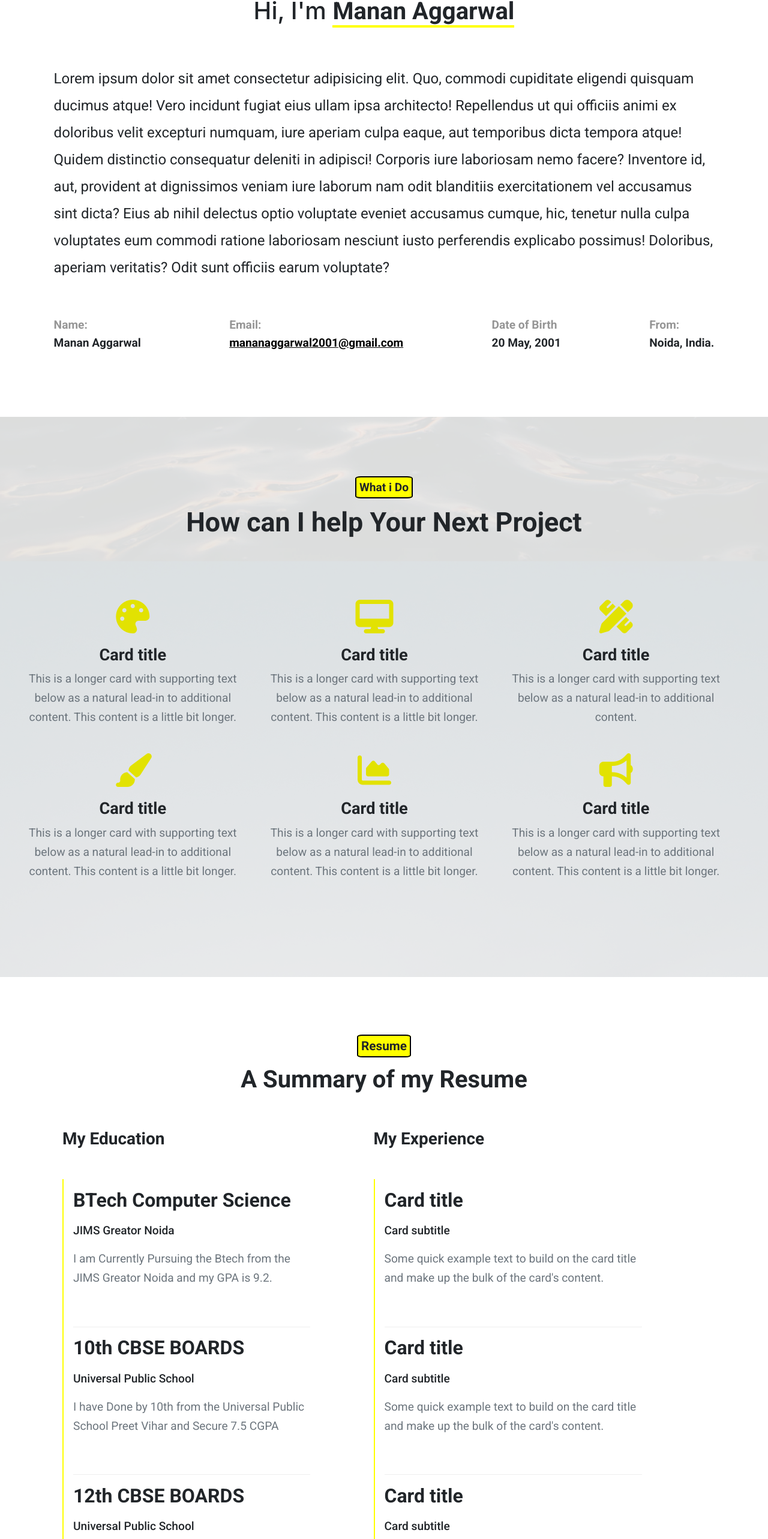
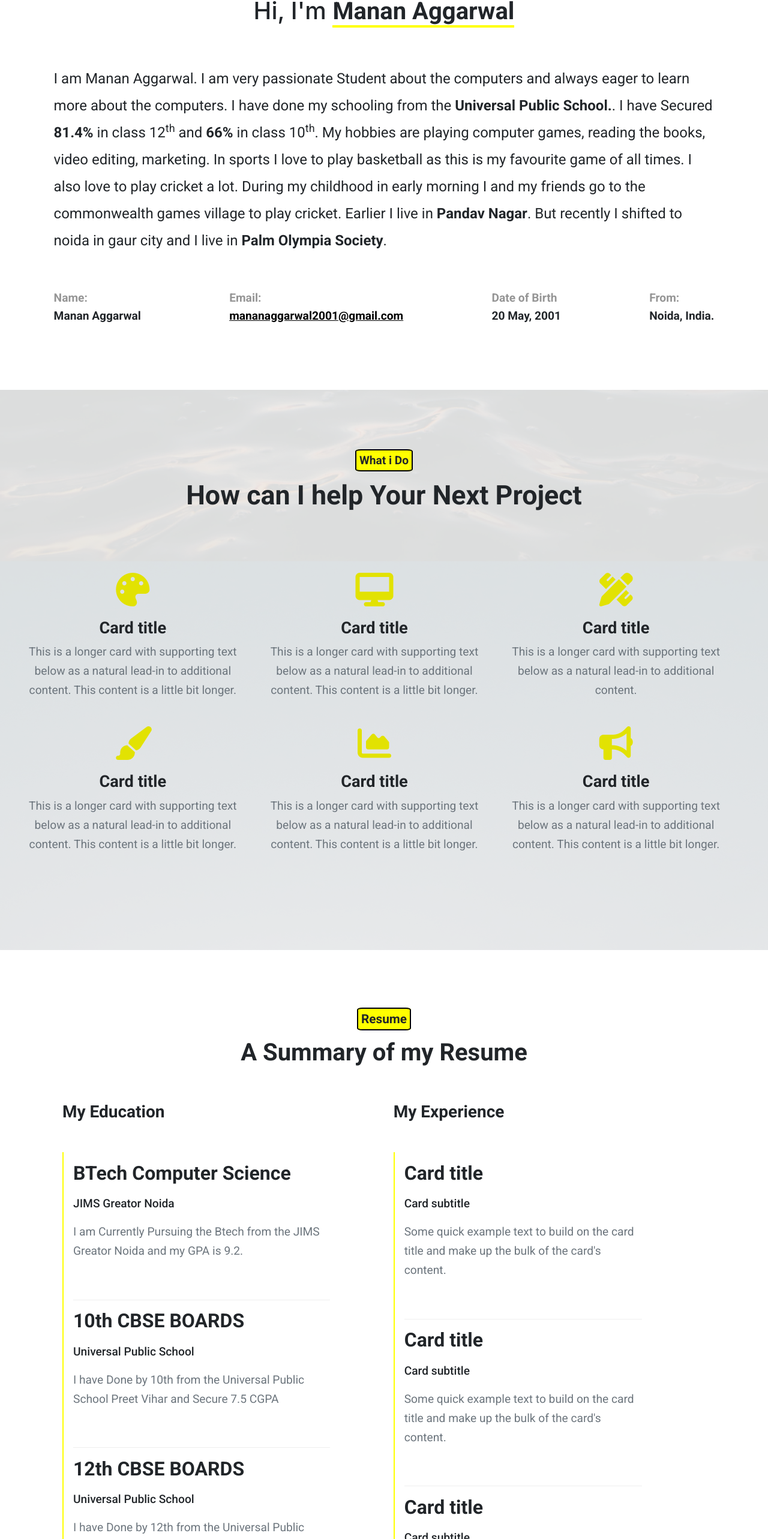
Before and after one commit to mananaggarwal2001/Porfolio, a React (Create React App) app: page / in a window 1280 px wide. Shown: the part 997-3563 px from the top of the page at 60% size. Built offline with nearby package versions, Linux system fonts and the light colour scheme; some icons are missing.

Commit message:
Edited the PortFolio

```diff
--- a/src/App.js
+++ b/src/App.js
@@ -35,7 +35,7 @@ function App() {
   }, {
     title: '12th CBSE BOARDS',
     subtitle: 'Universal Public School',
-    description: 'I have Done by 12th from the Universal Public School Preet Vihar and Secure 81.4%'
+    description: 'I have Done by 12th from the Universal Public School Preet Vihar and Secure 81.4% in CBSE Boards.'
   }]
 
   const projects = [
--- a/src/components/AboutmeSecondSection.js
+++ b/src/components/AboutmeSecondSection.js
@@ -5,7 +5,7 @@ const AboutMeSecondSection = () => {
     <>
       <div className='AboutMeSectionClass'>
         <h3 className='headingClass text-center m-3' data-aos='fade-down'>Hi, I'm <span className='AboutNameClass'>Manan Aggarwal</span></h3>
-        <p data-aos='fade-left'>Lorem ipsum dolor sit amet consectetur adipisicing elit. Quo, commodi cupiditate eligendi quisquam ducimus atque! Vero incidunt fugiat eius ullam ipsa architecto! Repellendus ut qui officiis animi ex doloribus velit excepturi numquam, iure aperiam culpa eaque, aut temporibus dicta tempora atque! Quidem distinctio consequatur deleniti in adipisci! Corporis iure laboriosam nemo facere? Inventore id, aut, provident at dignissimos veniam iure laborum nam odit blanditiis exercitationem vel accusamus sint dicta? Eius ab nihil delectus optio voluptate eveniet accusamus cumque, hic, tenetur nulla culpa voluptates eum commodi ratione laboriosam nesciunt iusto perferendis explicabo possimus! Doloribus, aperiam veritatis? Odit sunt officiis earum voluptate?</p>
+        <p data-aos='fade-left'>I am Manan Aggarwal. I am very passionate Student about the computers and always eager to learn more about the computers. I have done my schooling from the <strong>Universal Public School.</strong>. I have Secured <strong>81.4%</strong> in class 12<sup>th</sup> and <strong>66%</strong> in class 10<sup>th</sup>. My hobbies are playing computer games, reading the books, video editing, marketing. In sports I love to play basketball as this is my favourite game of all times. I also love to play cricket a lot. During my childhood in early morning I and my friends go to the commonwealth games village to play cricket. Earlier I live in <strong>Pandav Nagar</strong>. But recently I shifted to noida in gaur city and I live in <strong>Palm Olympia Society</strong>.</p>
       </div>
       <div className="AboutMedetailsClass" data-aos='fade-up'>
         <div className="detailbox">
```
